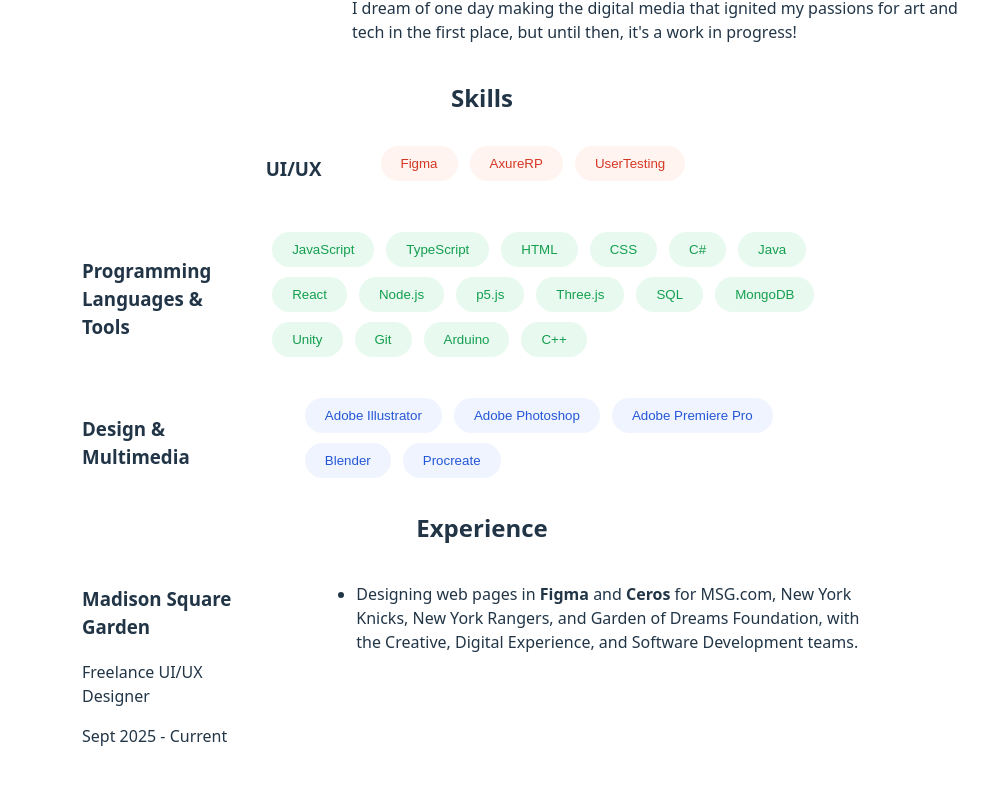
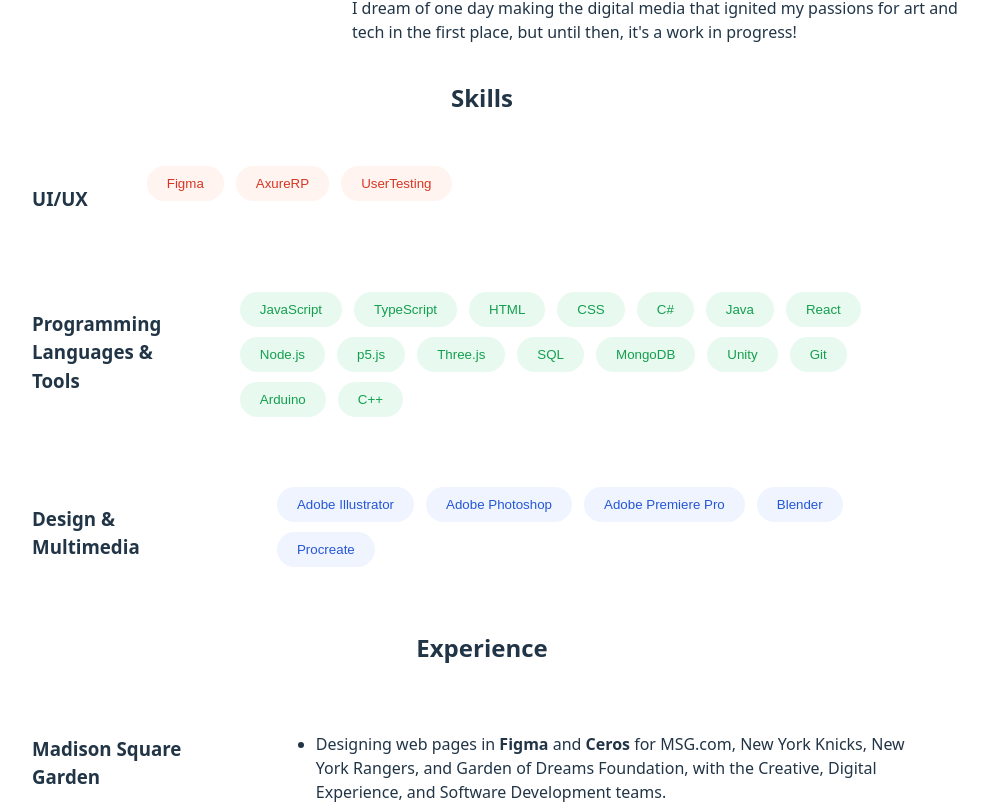
Before and after one commit to chrissye0/personal-website, a React (Vite) app: page /about in a window 1280 px wide. Shown: the part 493-1300 px from the top of the page, without its empty margins (158-1146 px from the left). Built offline with nearby package versions, Linux system fonts and the light colour scheme.

Commit message:
fixing some css on about page

```diff
--- a/src/styles/App.css
+++ b/src/styles/App.css
@@ -148,25 +148,29 @@ footer p {
   display: flex;
   flex-direction: column;
   align-items: center;
-  gap: 30px;
+  gap: 60px;
   text-align: left;
+  margin: 0 auto;
+  max-width: 900px;
+  padding: 30px 0px;
 }
 
 .ui-ux, .programming, .design {
   display: flex;
   gap: 60px;
-  align-items: center;
-  max-width: 800px;
+  align-items: flex-start;
+  width: 100%;
 }
 
 .job {
-    display: flex;
-    gap: 60px;
-    align-items: top;
-    max-width: 800px;
+  display: flex;
+  gap: 60px;
+  align-items: top;
+  width: 100%;
 }
+
 .job-details {
-  width: 500px;
+  width: 50%;
 }
 
 /* skill bubbles */
```
